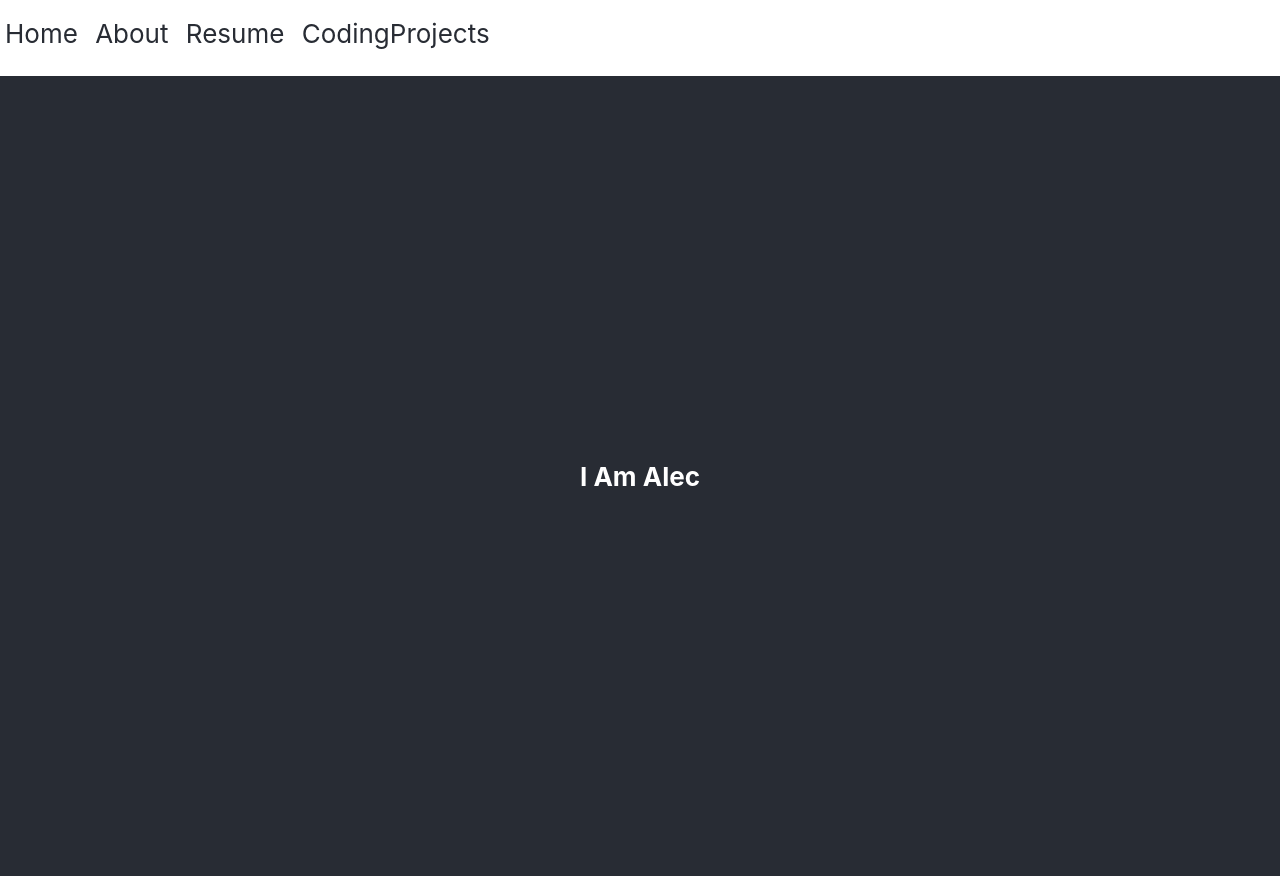
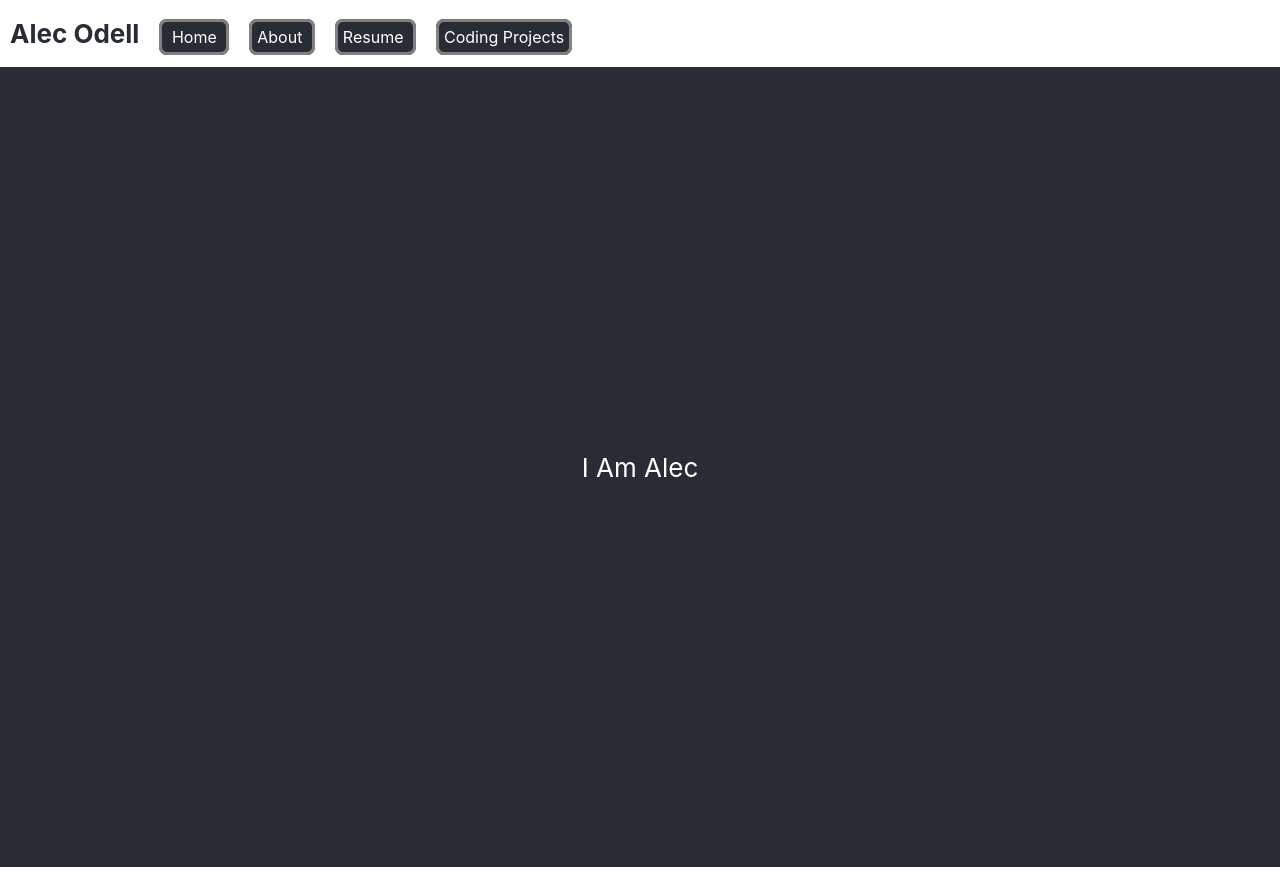
Before and after one commit to Alec-0dell/Portfolio-Website, a React (Create React App) app: page /CodingProjects in a window 1280 px wide. After the commit the page ends 867 px from the top, so only its background shows below. Built offline with nearby package versions, Linux system fonts and the light colour scheme.

Commit message:
fix nav hedaer styling

```diff
--- a/src/App.js
+++ b/src/App.js
@@ -11,8 +11,8 @@ function App() {
       <Routes>
         <Route path="/" element={<Layout/>} >
           <Route index element={<Home/>} />
-          <Route path="about" element={<AboutMe/>} />
-          <Route path="resume" element={<Resume/>} />
+          <Route path="About" element={<AboutMe/>} />
+          <Route path="Resume" element={<Resume/>} />
           <Route path="CodingProjects" element={<CodingProjects/>} />
         </Route>
       </Routes>
--- a/src/Components/AboutMe/AboutMe.js
+++ b/src/Components/AboutMe/AboutMe.js
@@ -3,9 +3,9 @@ import "./AboutMe.css"
 function AboutMe(){
     return(
         <div className="AboutMe">
-            <h1 className="AboutMe-header">
+            <header className="AboutMe-header">
                 I Am Alec
-            </h1>
+            </header>
         </div>
 
     );
--- a/src/Components/CodingProjects/CodingProjects.js
+++ b/src/Components/CodingProjects/CodingProjects.js
@@ -3,9 +3,9 @@ import "./CodingProjects.css"
 function CodingProjects(){
     return(
         <div className="CodingProjects">
-            <h1 className="CodingProjects-header">
+            <header className="CodingProjects-header">
                 I Am Alec
-            </h1>
+            </header>
         </div>
 
     );
--- a/src/Components/Layout/Layout.css
+++ b/src/Components/Layout/Layout.css
@@ -1,11 +1,29 @@
-.Layout-Link {
+.Layout-Title {
+    flex: 1;
+    font-weight: bold;
+    display: inline;
     background-color: white;
-    flex-direction: column;
     justify-content: center;
     font-size: calc(10px + 2vmin);
     color: #282c34;
     text-decoration: none;
-    padding: 5px
+    padding: 10px;
+}
+
+.Layout-Link {
+    flex: 1;
+    display: inline;
+    background-color: #282c34;
+    justify-content:center;
+    font-size: calc(2vmin);
+    color: white;
+    text-decoration: none;
+    padding: 5px;
+    border-width: 3px;
+    border-color: gray;
+    border-radius: 8px;
+    border-style: solid;
+    margin: 10px;
 }
 
 .hr{
--- a/src/Components/Layout/Layout.js
+++ b/src/Components/Layout/Layout.js
@@ -6,10 +6,11 @@ function Layout() {
       <div>
         <hr className="hr"/>
         <nav>
+          <heading className="Layout-Title">Alec Odell</heading>
             <Link to="/" className="Layout-Link"> Home </Link>
-            <Link to="/about" className="Layout-Link"> About </Link>
-            <Link to="/resume" className="Layout-Link"> Resume </Link>
-            <Link to="/codingprojects" className="Layout-Link"> CodingProjects </Link>
+            <Link to="/About" className="Layout-Link"> About </Link>
+            <Link to="/Resume" className="Layout-Link"> Resume </Link>
+            <Link to="/CodingProjects" className="Layout-Link"> Coding Projects </Link>
         </nav>
         <hr className="hr"/>
         <Outlet />
--- a/src/Components/Resume/Resume.js
+++ b/src/Components/Resume/Resume.js
@@ -3,9 +3,9 @@ import "./Resume.css"
 function Resume(){
     return(
         <div className="Resume">
-            <h1 className="Resume-header">
+            <header className="Resume-header">
                 I Am Alec
-            </h1>
+            </header>
         </div>
 
     );
```
